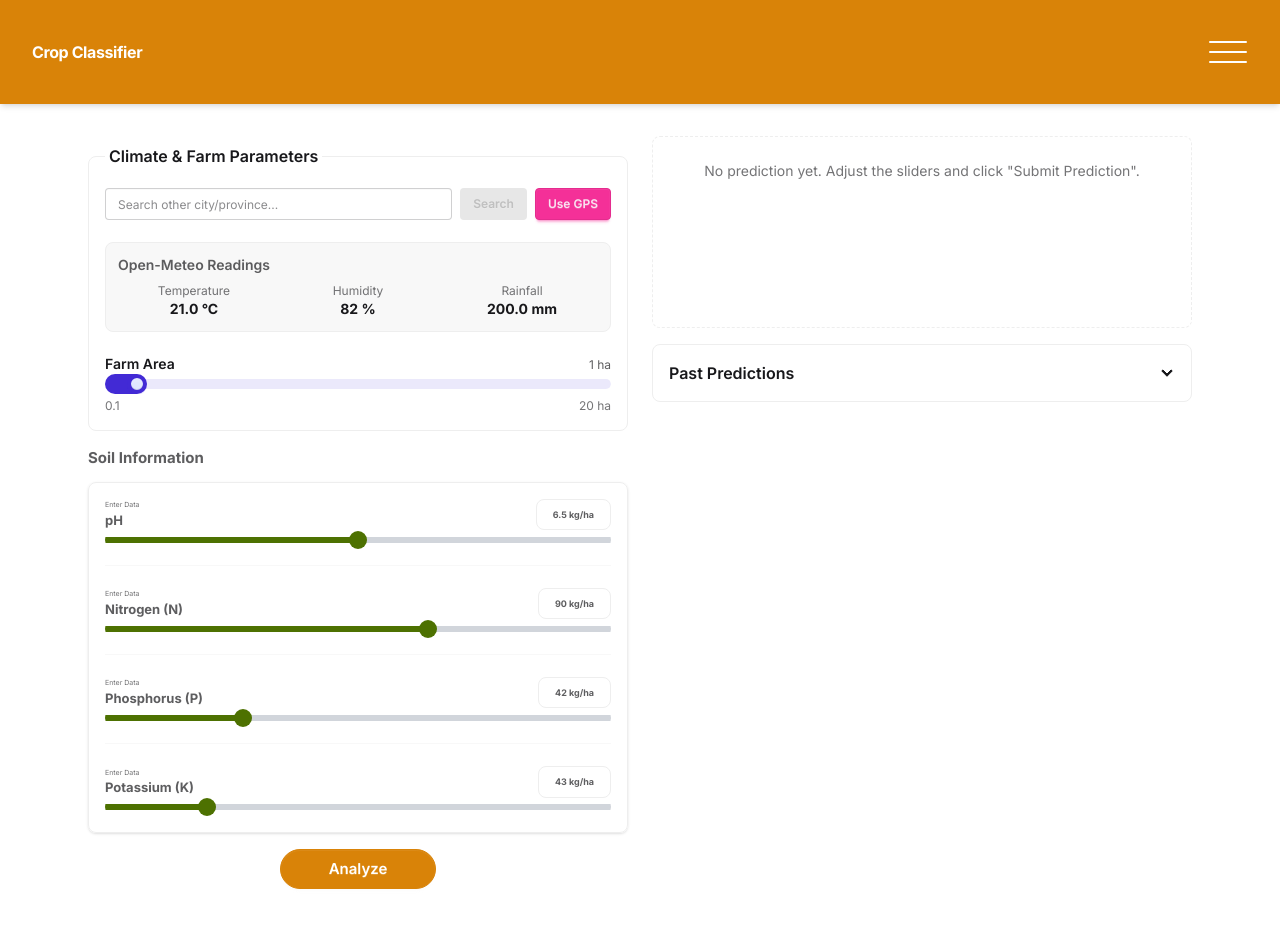
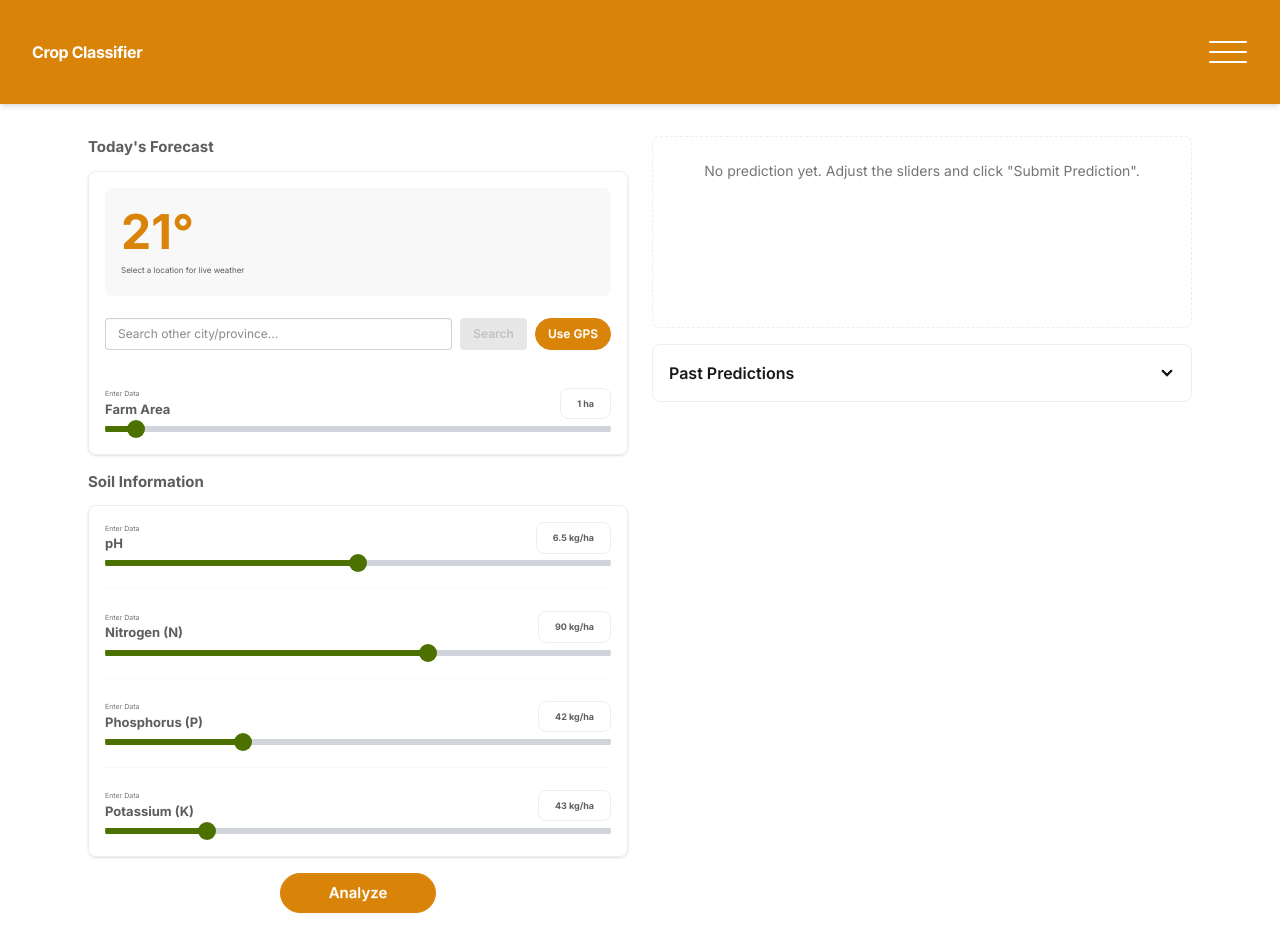
Before and after one commit to neophiles/crop-classifier, a React app in the folder frontend/: page / in a window 1280 px wide. Before the commit the page ends 913 px from the top, so only its background shows below. Built offline with nearby package versions, Linux system fonts and the light colour scheme; the HTML template or start-up script is replaced by a standard one.

Commit message:
Edit the ClimateParametersCard

```diff
--- a/frontend/src/components/ClimateParametersCard.jsx
+++ b/frontend/src/components/ClimateParametersCard.jsx
@@ -9,6 +9,7 @@ export default function ClimateParametersCard({ inputs, onChange }) {
   const [statusMsg, setStatusMsg] = useState(null)
   const [isError, setIsError] = useState(false)
   const [locationName, setLocationName] = useState(null)
+  const [weatherUpdatedAt, setWeatherUpdatedAt] = useState(null)
 
   // Search input state
   const [searchQuery, setSearchQuery] = useState('')
@@ -27,6 +28,7 @@ export default function ClimateParametersCard({ inputs, onChange }) {
       onChange('humidity_percent', weather.humidity_percent)
       onChange('rainfall_mm', weather.rainfall_mm)
 
+      setWeatherUpdatedAt(new Date())
       setLocationName(displayName || `Coordinates: ${latitude.toFixed(2)}°, ${longitude.toFixed(2)}°`)
       setStatusMsg('Weather updated successfully.')
       setSearchResults([])
@@ -57,6 +59,7 @@ export default function ClimateParametersCard({ inputs, onChange }) {
       onChange('humidity_percent', weather.humidity_percent)
       onChange('rainfall_mm', weather.rainfall_mm)
 
+      setWeatherUpdatedAt(new Date())
       const name = resolvedLocation
         ? `${resolvedLocation} (${latitude.toFixed(2)}°, ${longitude.toFixed(2)}°)`
         : `Coordinates: ${latitude.toFixed(2)}°, ${longitude.toFixed(2)}°`
@@ -103,11 +106,52 @@ export default function ClimateParametersCard({ inputs, onChange }) {
     }
   }
 
+  const formattedWeatherDate = weatherUpdatedAt
+    ? new Intl.DateTimeFormat('en-US', {
+      weekday: 'long',
+      month: 'long',
+      year: 'numeric',
+    }).format(weatherUpdatedAt)
+    : null
+
+  const formattedWeatherTime = weatherUpdatedAt
+    ? new Intl.DateTimeFormat('en-US', {
+      hour: 'numeric',
+      minute: '2-digit',
+    }).format(weatherUpdatedAt)
+    : null
+
   return (
-    <fieldset className="fieldset rounded-box border border-base-300 bg-base-100 p-4">
-      <legend className="fieldset-legend px-1 text-base font-semibold">
-        Climate & Farm Parameters
-      </legend>
+    <section className="flex flex-col gap-3">
+      <h2 className="text-[15px] font-bold text-base-content/70">
+        Today&apos;s Forecast
+      </h2>
+      <fieldset className="fieldset rounded-box border border-base-300 bg-base-100 p-4 shadow-sm">
+
+        <div className="mb-4 flex flex-row items-center justify-between gap-3 rounded-box bg-base-200 px-4 py-5">
+          <div>
+            <strong className="text-[48px] font-bold leading-none text-[#D98308]">
+              {inputs.temperature_c.toFixed(0)}°
+            </strong>
+            <span className="mt-2 block text-[8px] text-base-content/70">
+              {locationName || 'Select a location for live weather'}
+            </span>
+          </div>
+          <div className="flex items-center gap-3 text-left sm:text-right">
+            <div>
+              {formattedWeatherDate && (
+                <span className="block text-[10px] font-semibold text-base-content/70">
+                  {formattedWeatherDate}
+                </span>
+              )}
+              {formattedWeatherTime && (
+                <span className="block text-[10px] font-semibold text-base-content/70">
+                  {formattedWeatherTime}
+                </span>
+              )}
+            </div>
+          </div>
+        </div>
 
       {/* Location Search & GPS Controls */}
       <div className="mb-4">
@@ -140,7 +184,7 @@ export default function ClimateParametersCard({ inputs, onChange }) {
             type="button"
             onClick={handleGPSLocation}
             disabled={loading}
-            className="btn btn-secondary btn-sm"
+            className="btn btn-sm rounded-full border-[#D98308] bg-[#D98308] text-white hover:border-[#C27607] hover:bg-[#C27607]"
           >
             Use GPS
           </button>
@@ -169,35 +213,6 @@ export default function ClimateParametersCard({ inputs, onChange }) {
         )}
       </div>
 
-      {/* Open-Meteo Readings & Active Location Display */}
-      <div className="mb-4 rounded-box border border-base-300 bg-base-200 p-3">
-        <div className="mb-2 flex flex-col gap-1 sm:flex-row sm:items-center sm:justify-between">
-          <span className="text-sm font-semibold text-base-content/70">
-            Open-Meteo Readings
-          </span>
-          {locationName && (
-            <span className="text-sm font-semibold text-primary">
-              Location: {locationName}
-            </span>
-          )}
-        </div>
-
-        <div className="grid grid-cols-1 gap-3 text-center sm:grid-cols-3">
-          <div>
-            <span className="block text-xs text-base-content/60">Temperature</span>
-            <strong className="text-sm">{inputs.temperature_c.toFixed(1)} °C</strong>
-          </div>
-          <div>
-            <span className="block text-xs text-base-content/60">Humidity</span>
-            <strong className="text-sm">{inputs.humidity_percent.toFixed(0)} %</strong>
-          </div>
-          <div>
-            <span className="block text-xs text-base-content/60">Rainfall</span>
-            <strong className="text-sm">{inputs.rainfall_mm.toFixed(1)} mm</strong>
-          </div>
-        </div>
-      </div>
-
       {/* Farm Area Slider */}
       <SliderInput
         label="Farm Area"
@@ -207,7 +222,9 @@ export default function ClimateParametersCard({ inputs, onChange }) {
         max={20}
         step={0.1}
         unit="ha"
+        soilStyle
       />
-    </fieldset>
+      </fieldset>
+    </section>
   )
 }
```
